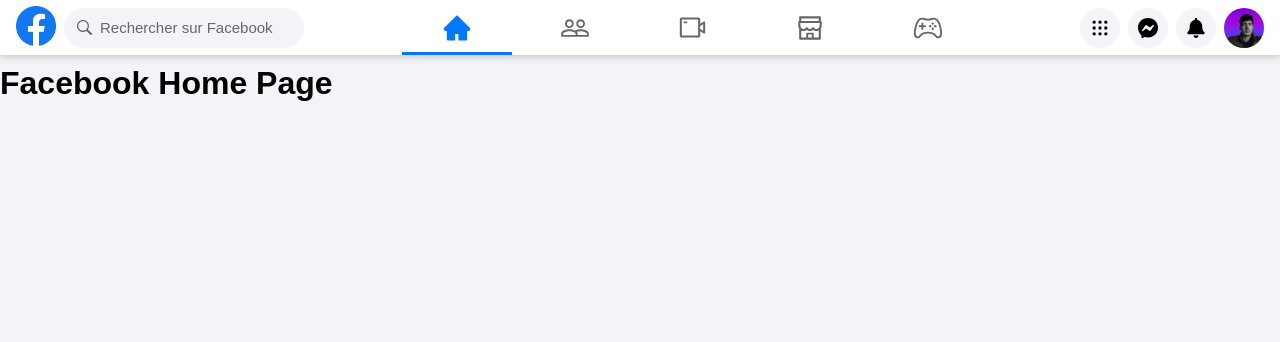
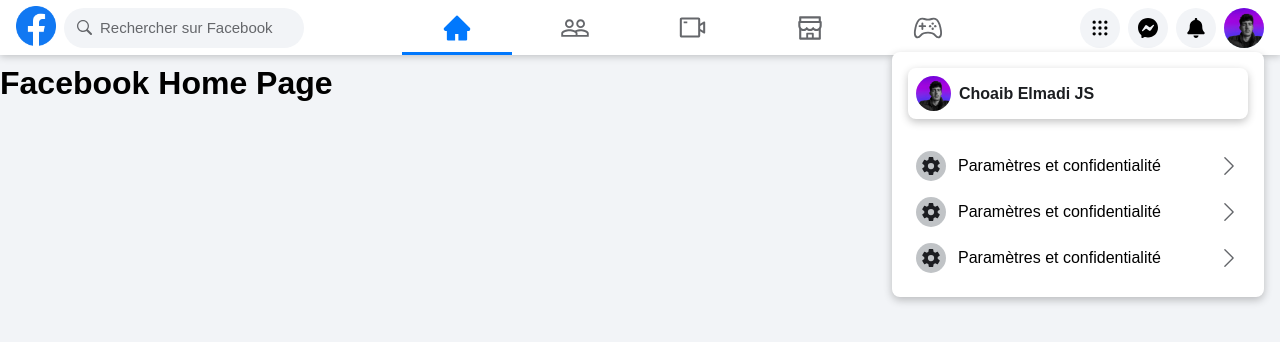
Before and after one commit to Choaib-ELMADI/next-fb-clone, a Next.js app: page / in a window 1280 px wide. Both pictures are taken after a click on the element 1244 px from the left and 27 px from the top of the page. Shown: the top 342 px of the page. Built offline with nearby package versions, Linux system fonts and the light colour scheme; a web font is replaced by a local one.

Commit message:
Profile container is not done currently

```diff
--- a/src/components/Buttons/Messenger/Messenger.scss
+++ b/src/components/Buttons/Messenger/Messenger.scss
@@ -65,7 +65,7 @@
                 border-radius: 8px;
 
                 &:hover {
-                    background: var(--main_background_color);
+                    background: var(--gray_color_3);
                 }
 
                 .profile {
--- /dev/null
+++ b/src/components/Buttons/Profile/Profile.js
@@ -0,0 +1,50 @@
+import Link from 'next/link';
+import Image from 'next/image';
+import { IoSettingsSharp } from 'react-icons/io5';
+import { BsChevronRight } from 'react-icons/bs';
+// import { BsFillQuestionCircleFill }
+
+import './Profile.scss';
+import images from '@/constants/images';
+
+
+
+const Profile = () => {
+  return (
+    <div className='profile-container'>
+        <Link href='/' className='header'>
+            <Image
+                className='image'
+                src={ images.choaib }
+                alt='Choaib ELMADI'
+            />
+            <p>Choaib Elmadi JS</p>
+        </Link>
+        <div className='parameters'>
+            <div className='param'>
+                <div className='icon'>
+                    <IoSettingsSharp size={ 20 } />
+                </div>
+                <p>Paramètres et confidentialité</p>
+                <BsChevronRight size={ 22 } />
+            </div>
+            <div className='param'>
+                <div className='icon'>
+                    <IoSettingsSharp size={ 20 } />
+                </div>
+                <p>Paramètres et confidentialité</p>
+                <BsChevronRight size={ 22 } />
+            </div>
+            <div className='param'>
+                <div className='icon'>
+                    <IoSettingsSharp size={ 20 } />
+                </div>
+                <p>Paramètres et confidentialité</p>
+                <BsChevronRight size={ 22 } />
+            </div>
+        </div>
+    </div>
+  );
+};
+
+export default Profile;
--- /dev/null
+++ b/src/components/Buttons/Profile/Profile.scss
@@ -0,0 +1,65 @@
+.profile-container {
+    position: absolute;
+    right: 1rem;
+    top: 3.25rem;
+    background: var(--white_color);
+    padding: 1rem;
+    border-radius: 8px;
+    box-shadow: rgba(0, 0, 0, 0.24) 0px 3px 8px;
+
+    .header {
+        display: flex;
+        align-items: center;
+        gap: .5rem;
+        width: 340px;
+        box-shadow: rgba(0, 0, 0, 0.24) 0px 3px 8px;
+        text-decoration: none;
+        padding: .5rem;
+        border-radius: 8px;
+        color: var(--black_color);
+
+        .image {
+            width: 35px;
+            height: 35px;
+            border-radius: 50%;
+            object-fit: cover;
+        }
+
+        p {
+            font-size: 16px;
+            font-weight: 600;
+        }
+    }
+
+    .parameters {
+        margin-top: 1.5rem;
+
+        .param {
+            display: flex;
+            align-items: center;
+            gap: .75rem;
+            padding: .5rem;
+            border-radius: 8px;
+            transition: .3s;
+
+            &:hover {
+                background: var(--gray_color_3);
+            }
+
+            .icon {
+                width: 30px;
+                height: 30px;
+                border-radius: 50%;
+                background: var(--gray_color_2);
+                color: #1c1d21;
+                display: grid;
+                place-items: center;
+            }
+
+            & > :last-child {
+                margin-left: auto;
+                color: var(--gray_color);
+            }
+        }
+    }
+}
--- a/src/components/Navbar/Navbar.js
+++ b/src/components/Navbar/Navbar.js
@@ -2,7 +2,7 @@
 
 import Link from 'next/link';
 import Image from 'next/image';
-import { useState } from 'react';
+import { useEffect, useState } from 'react';
 import { GoSearch } from 'react-icons/go';
 import {
     AiFillHome, AiOutlineHome,
@@ -14,11 +14,13 @@
 import { TbGridDots } from 'react-icons/tb';
 import { BsMessenger } from 'react-icons/bs';
 import { FaBell } from 'react-icons/fa';
+import { collection } from 'firebase/firestore';
 
 import './Navbar.scss';
 import images from '../../constants/images';
 import Searchbar from '../SearchBar/Searchbar';
-import { Notification, Messenger } from '../index';
+import { Notification, Messenger, Profile } from '../index';
+import { auth, db } from '@/config/firebase';
 
 const links = [
     {
@@ -66,15 +68,6 @@
         name: 'notifications',
         icon: <FaBell size={ 20 } />,
     },
-    {
-        name: 'profile',
-        icon: <Image
-                className='image'
-                src={ images.choaib }
-                alt='Choaib ELMADI'
-                draggable={ false }
-        />,
-    },
 ];
 
 
@@ -91,6 +84,10 @@
             setClickedButton(name);
         }
     };
+
+    useEffect(() => {
+
+    }, []);
 
     return (
         <nav className="navbar">
@@ -143,9 +140,22 @@
                         )
                     })
                 }
+                <div
+                    className={ clickedButton === 'profile' ? 'active' : '' }
+                    onClick={ () => handleChoosedButton('profile') }
+                >
+                    <Image
+                        className='image'
+                        width={ 40 }
+                        height={ 40 }
+                        alt={ auth.currentUser ? auth.currentUser.displayName : 'user' }
+                        src={ images.choaib }
+                    />
+                </div>
             </div>
             { clickedButton === 'notifications' && <Notification /> }
             { clickedButton === 'messenger' && <Messenger /> }
+            { clickedButton === 'profile' && <Profile /> }
         </nav>
     );
 };
--- a/src/components/index.js
+++ b/src/components/index.js
@@ -1,2 +1,3 @@
 export { default as Notification } from './Buttons/Notification/Notification';
 export { default as Messenger }    from './Buttons/Messenger/Messenger';
+export { default as Profile }      from './Buttons/Profile/Profile';
```
